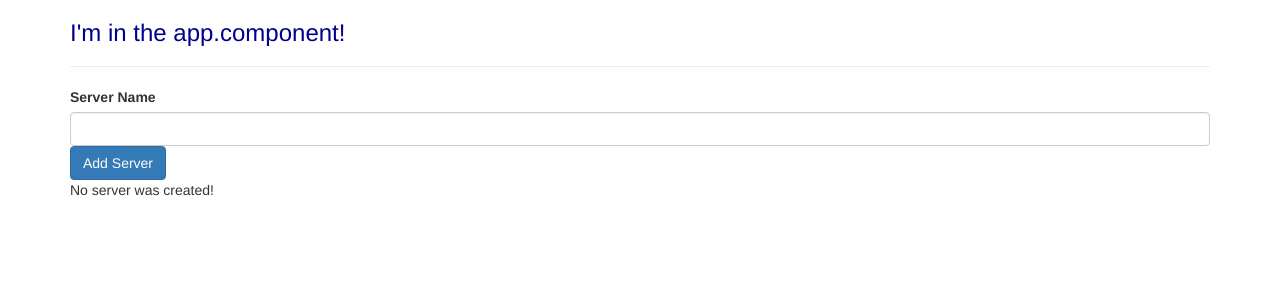
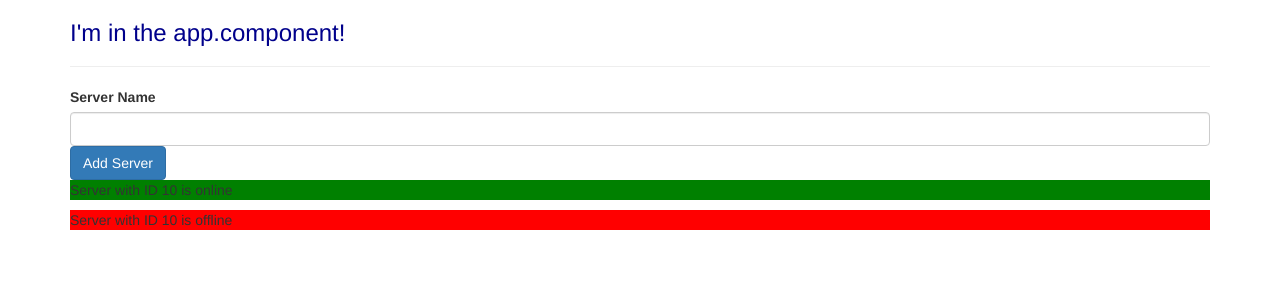
Before and after one commit to mlstephens/Angular6-First-App, an Angular app: page / in a window 1280 px wide. Shown: the top 300 px of the page. Built offline with nearby package versions, Linux system fonts and the light colour scheme.

Commit message:
Lecture 35. using nsStyle directive.

```diff
--- a/src/app/Server/server.component.html
+++ b/src/app/Server/server.component.html
@@ -1,3 +1,3 @@
-<h3>
-  <font color="lighblue">{{ 'Server' }} with ID {{ serverId }} is {{ getServerStatus() }}</font>
-</h3>
+<p [ngStyle] = "{backgroundColor: getColor()}">
+    {{ 'Server' }} with ID {{ serverId }} is {{ getServerStatus() }}
+</p>
--- a/src/app/Server/server.component.ts
+++ b/src/app/Server/server.component.ts
@@ -8,8 +8,17 @@ export class ServerComponent
 {
   serverId: number = 10;
   serverStatus: string = 'Offline.';
+  serverName = 'Test-Server';
+
+  constructor() {
+    this.serverStatus = Math.random() > .5 ? 'online' : 'offline';
+  }
 
   getServerStatus() {
     return this.serverStatus;
   }
+
+  getColor() {
+    return this.serverStatus === 'online' ? 'green' : 'red';
+  }
 }
--- a/src/app/servers/servers.component.html
+++ b/src/app/servers/servers.component.html
@@ -1,35 +1,12 @@
 <label>Server Name</label>
 
-<!--one way data binding-->
-<!--<input
-       type="text"
-       class="form-control"
-       (input)="onUpdateServerName($event)"/>-->
-
-<!--two way data binding-->
 <input type="text"
        class="form-control"
        [(ngModel)]="serverName" />
-
-<!--<p>New Server Name: {{ serverName }}</p>-->
 
 <button class="btn btn-primary"
         [disabled]="!allowNewServer"
         (click)="onCreateServer()">Add Server</button>
 
-<!--string interpolation-->
-<!--<p>{{ allowNewServer }}</p>-->
-
-<!--property binding-->
-<!--<p [innerText]="allowNewServer"></p>-->
-
-<!--<p>{{  serverCreationStatus }}</p>-->
-
-<!--ngIf/else-->
-<p *ngIf="serverCreated; else noServer">Server was created. Server name is {{ serverName }}</p>
-<ng-template #noServer>
-  <p>No server was created!</p>
-<ng-template>
-
-<!--<app-server></app-server>
-<app-server></app-server>-->
+<app-server></app-server>
+<app-server></app-server>
```
